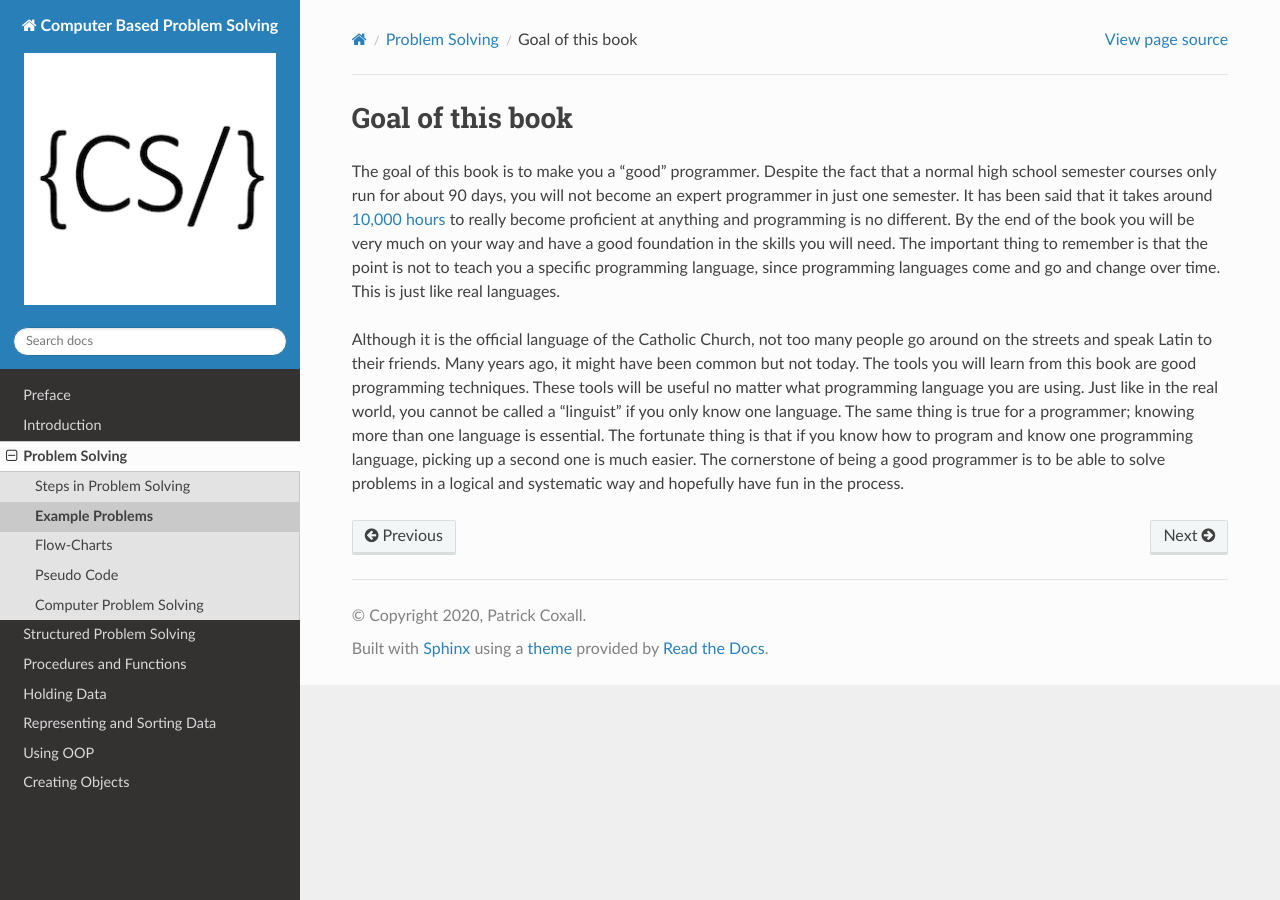
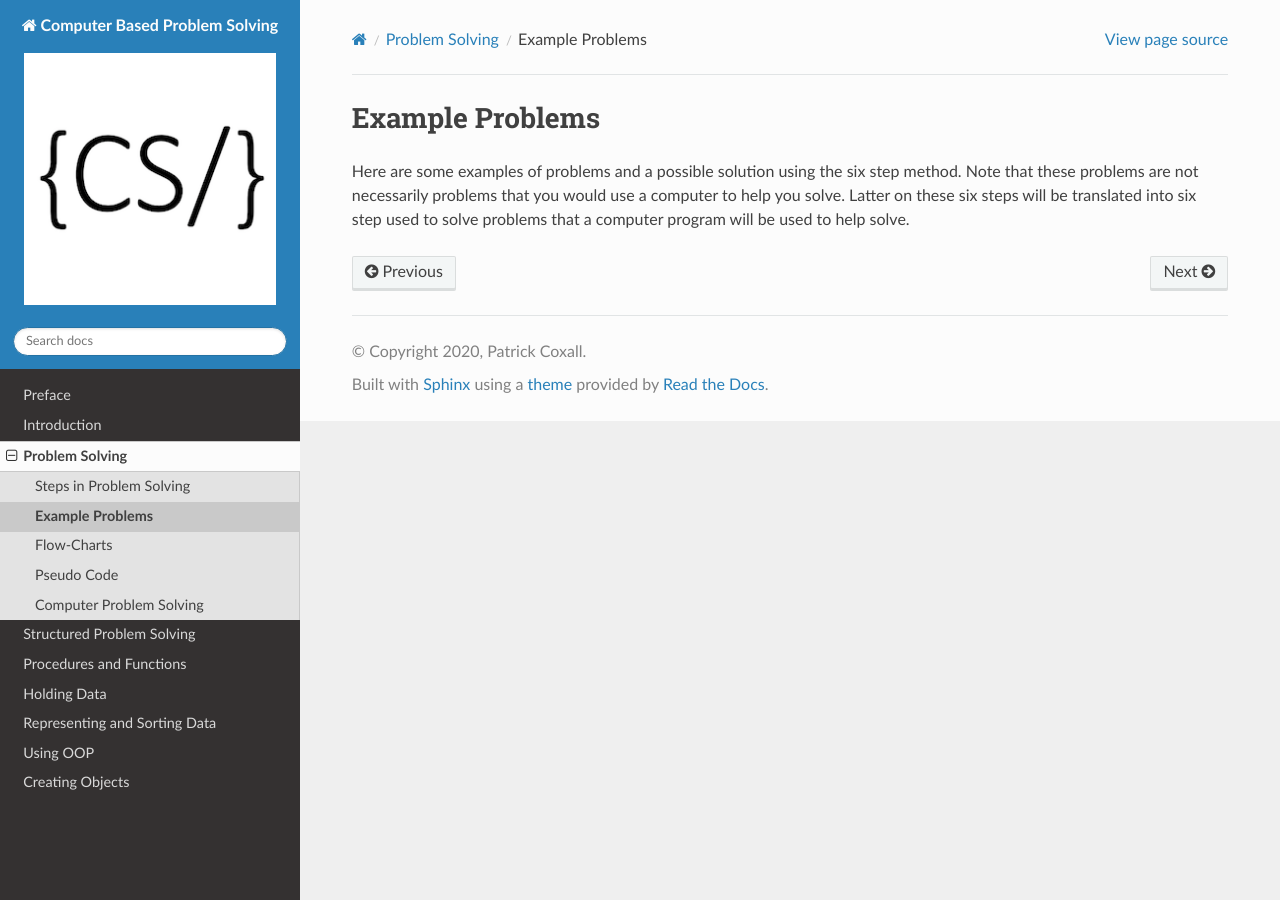
Before and after one commit to Mr-Coxall/Computer-Based-Problem-Solving, a Sphinx documentation site: the page built from docs/problem-solving/example-problems.rst, in a window 1280 px wide. Built offline with Sphinx 7.4.7 and the Read the Docs theme 2.0.0, drawn with Linux system fonts in a browser that asks for light colours.

Commit message:
Fixed up problem solving

```diff
--- a/docs/problem-solving/example-problems.rst
+++ b/docs/problem-solving/example-problems.rst
@@ -1,9 +1,7 @@
-.. _goal-of-this-book:
+.. _example-problems:
 
-=================
-Goal of this book
-=================
+================
+Example Problems
+================
 
-The goal of this book is to make you a “good” programmer. Despite the fact that a normal high school semester courses only run for about 90 days, you will not become an expert programmer in just one semester. It has been said that it takes around `10,000 hours <https://en.wikipedia.org/wiki/Outliers_(book)>`_ to really become proficient at anything and programming is no different. By the end of the book you will be very much on your way and have a good foundation in the skills you will need. The important thing to remember is that the point is not to teach you a specific programming language, since programming languages come and go and change over time. This is just like real languages.
-
-Although it is the official language of the Catholic Church, not too many people go around on the streets and speak Latin to their friends. Many years ago, it might have been common but not today. The tools you will learn from this book are good programming techniques. These tools will be useful no matter what programming language you are using. Just like in the real world, you cannot be called a “linguist” if you only know one language. The same thing is true for a programmer; knowing more than one language is essential. The fortunate thing is that if you know how to program and know one programming language, picking up a second one is much easier. The cornerstone of being a good programmer is to be able to solve problems in a logical and systematic way and hopefully have fun in the process.
+Here are some examples of problems and a possible solution using the six step method. Note that these problems are not necessarily problems that you would use a computer to help you solve. Latter on these six steps will be translated into six step used to solve problems that a computer program will be used to help solve.
```
Also changed, not shown: docs/problem-solving/steps-in-problem-solving.rst (+0 -8 lines).
